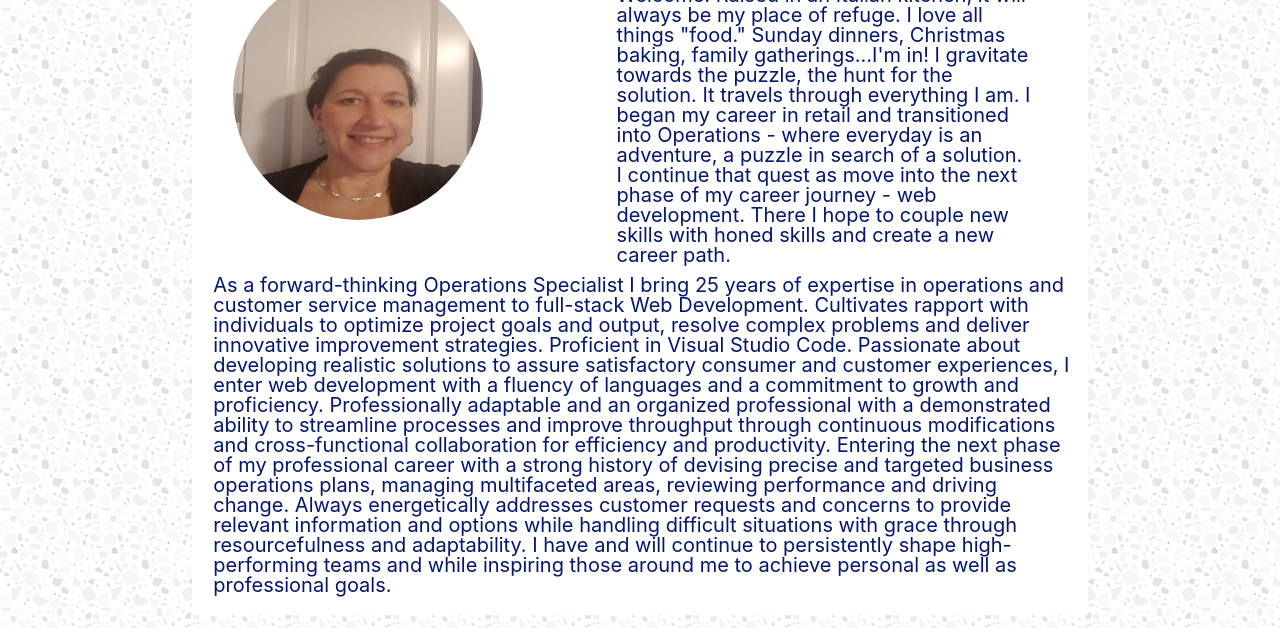
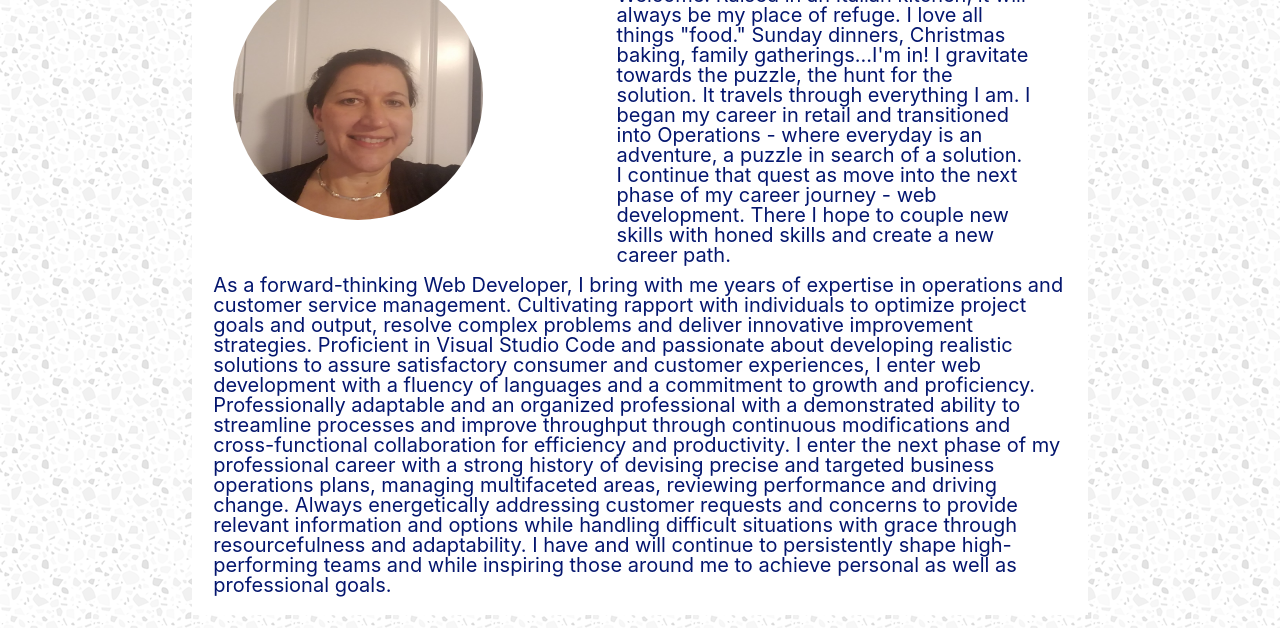
Before and after one commit to Karna1014/KCPortfolio, a website: page index.html in a window 1280 px wide. Shown: the part 144-772 px from the top of the page. Drawn offline with nearby package versions, Linux system fonts and the light colour scheme.

Commit message:
update intro

```diff
--- a/index.html
+++ b/index.html
@@ -68,7 +68,7 @@
           <div class="row">
             <div class="col s12">
                       <p class="para">
-                        As a forward-thinking Operations Specialist I bring 25 years of expertise in operations and customer service management to full-stack Web Development. Cultivates rapport with individuals to optimize project goals and output, resolve complex problems and deliver innovative improvement strategies. Proficient in Visual Studio Code. Passionate about developing realistic solutions to assure satisfactory consumer and customer experiences, I enter web development with a fluency of languages and a commitment to growth and proficiency.  Professionally adaptable and an organized professional with a demonstrated ability to streamline processes and improve throughput through continuous modifications and cross-functional collaboration for efficiency and productivity. Entering the next phase of my professional career with a strong history of devising precise and targeted business operations plans, managing multifaceted areas, reviewing performance and driving change. Always energetically addresses customer requests and concerns to provide relevant information and options while handling difficult situations with grace through resourcefulness and adaptability. I have and will continue to persistently shape high-performing teams and while inspiring those around me to achieve personal as well as professional goals.
+                        As a forward-thinking Web Developer, I bring with me years of expertise in operations and customer service management. Cultivating rapport with individuals to optimize project goals and output, resolve complex problems and deliver innovative improvement strategies. Proficient in Visual Studio Code and passionate about developing realistic solutions to assure satisfactory consumer and customer experiences, I enter web development with a fluency of languages and a commitment to growth and proficiency.  Professionally adaptable and an organized professional with a demonstrated ability to streamline processes and improve throughput through continuous modifications and cross-functional collaboration for efficiency and productivity. I enter the next phase of my professional career with a strong history of devising precise and targeted business operations plans, managing multifaceted areas, reviewing performance and driving change. Always energetically addressing customer requests and concerns to provide relevant information and options while handling difficult situations with grace through resourcefulness and adaptability. I have and will continue to persistently shape high-performing teams and while inspiring those around me to achieve personal as well as professional goals.
                       </p>
             </div>
           </div>
```
